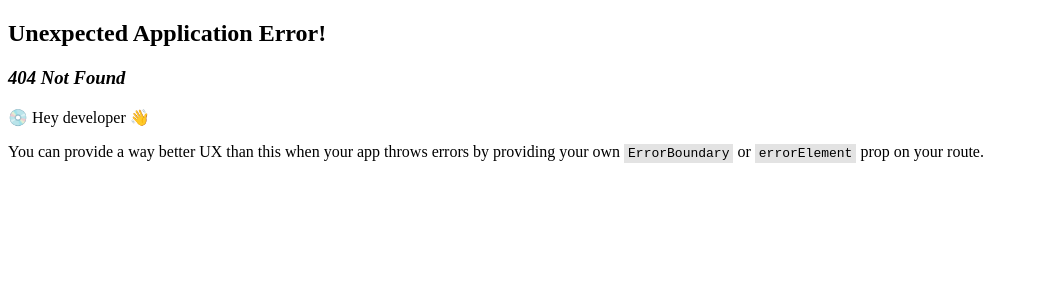
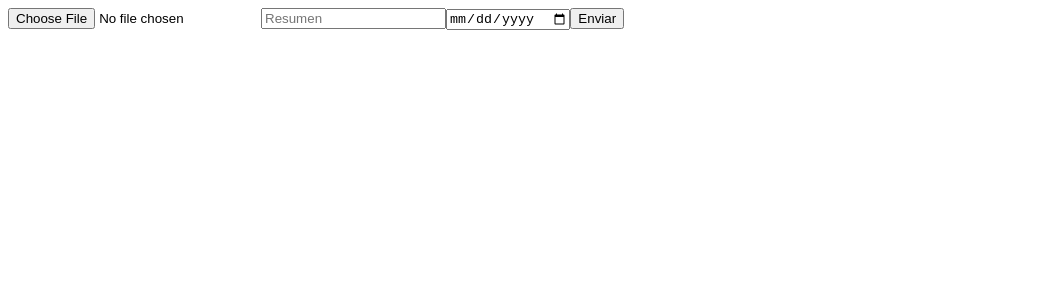
Before and after one commit to sergioguachalla/LawFinder-Frontend, a React (Vite) app: page /UploadForm in a window 1280 px wide. Before the commit this address had no page. Shown: the top 300 px of the page, without its empty margins (0-1039 px from the left). Built offline with nearby package versions, Linux system fonts and the light colour scheme.

Commit message:
registerfile form added

```diff
--- /dev/null
+++ b/src/components/UploadForm.jsx
@@ -0,0 +1,29 @@
+import React from 'react';
+import useStore from '../store/fileRegistrationStore';
+
+
+const UploadForm = () => {
+  const { uploadFile, loading, message, summary, setSummary, dueDate, setDueDate, setFile } = useStore();
+
+  const onFileChange = (event) => {
+    const file = event.target.files[0];
+    setFile(file);
+  }
+
+  const onSubmit = (event) => {
+    event.preventDefault();
+    uploadFile();
+  }
+
+  return (
+    <form onSubmit={onSubmit}>
+      <input type="file" onChange={onFileChange} disabled={loading} />
+      <input type="text" value={summary} onChange={(e) => setSummary(e.target.value)} placeholder="Resumen" disabled={loading} />
+      <input type="date" value={dueDate} onChange={(e) => setDueDate(e.target.value)} disabled={loading} />
+      <button type="submit" disabled={loading}>Enviar</button>
+      {loading ? <p>Cargando...</p> : <p>{message}</p>}
+    </form>
+  );
+};
+
+export default UploadForm;
--- a/src/main.jsx
+++ b/src/main.jsx
@@ -10,6 +10,7 @@ import {
   RouterProvider,
 } from "react-router-dom";
 import RegisterCase from "./components/RegisterCase";
+import UploadForm from "./components/UploadForm";
 
 const router = createBrowserRouter([
   {
@@ -32,6 +33,10 @@ const router = createBrowserRouter([
     path: "RegisterCase/",
     element: <RegisterCase/>,
   },
+  {
+    path: "UploadForm/",
+    element: <UploadForm/>,
+  },
 
 
 ]);
--- /dev/null
+++ b/src/store/fileRegistrationStore.js
@@ -0,0 +1,36 @@
+import axios from 'axios';
+import create from 'zustand';
+
+export const useStore = create((set, get) => ({
+  loading: false,
+  message: '',
+  summary: '',
+  dueDate: '',
+  file: null,
+  setSummary: (summary) => set({ summary }),
+  setDueDate: (dueDate) => set({ dueDate }),
+  setFile: (file) => set({ file }),
+  uploadFile: async () => {
+    if (get().file === null) {
+      set({ message: 'Por favor, selecciona un archivo.' });
+      return;
+    }
+    set({ loading: true, message: '' });
+    const formData = new FormData();
+    formData.append('file', get().file);
+    formData.append('summary', get().summary);
+    formData.append('dueDate', get().dueDate);
+    try {
+      const response = await axios.post('http://localhost:8080/upload', formData, {
+        headers: {
+          'Content-Type': 'multipart/form-data'
+        }
+      });
+      set({ loading: false, message: 'Archivo cargado con éxito: ' + response.data });
+    } catch (error) {
+      set({ loading: false, message: 'Error al cargar el archivo: ' + error.message });
+    }
+  }
+}));
+
+export default useStore;
```
